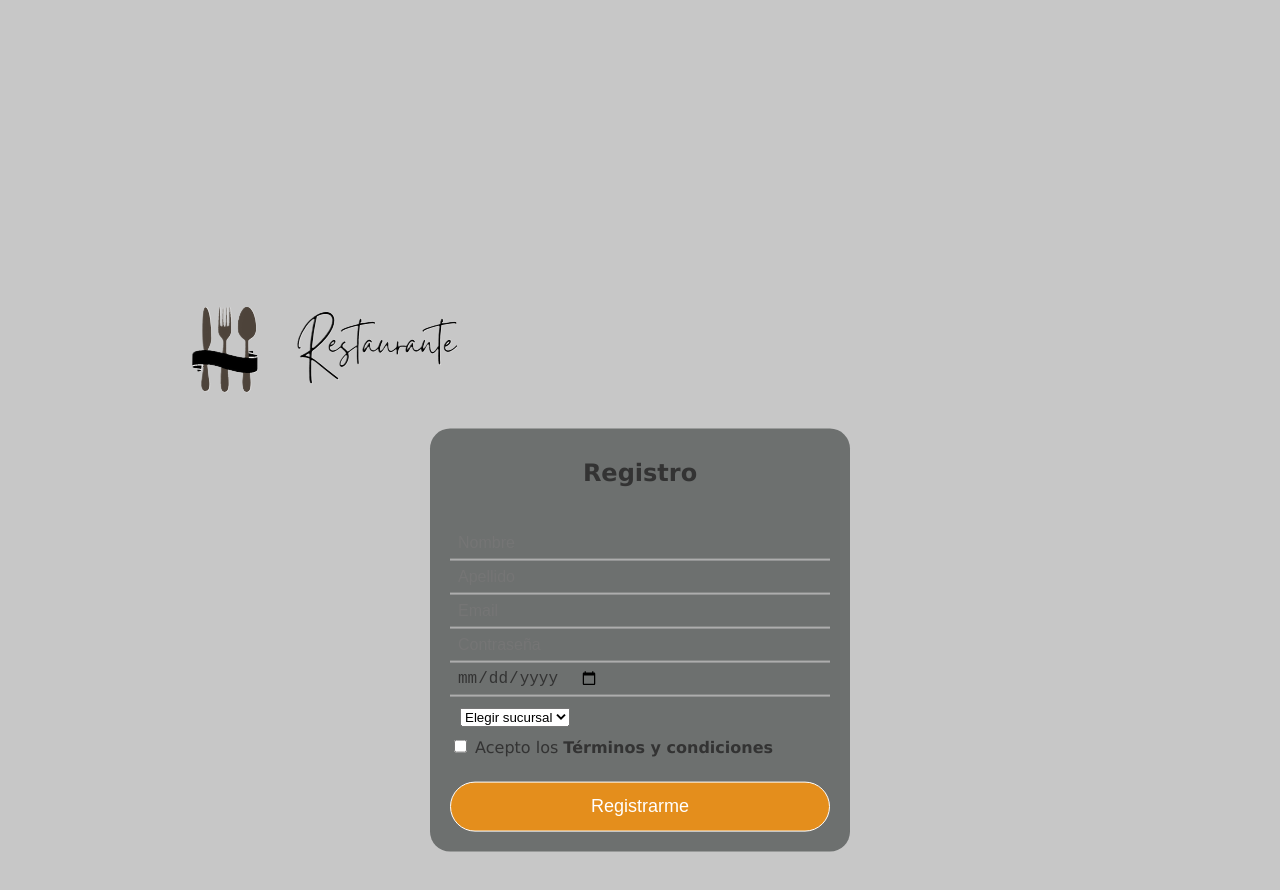
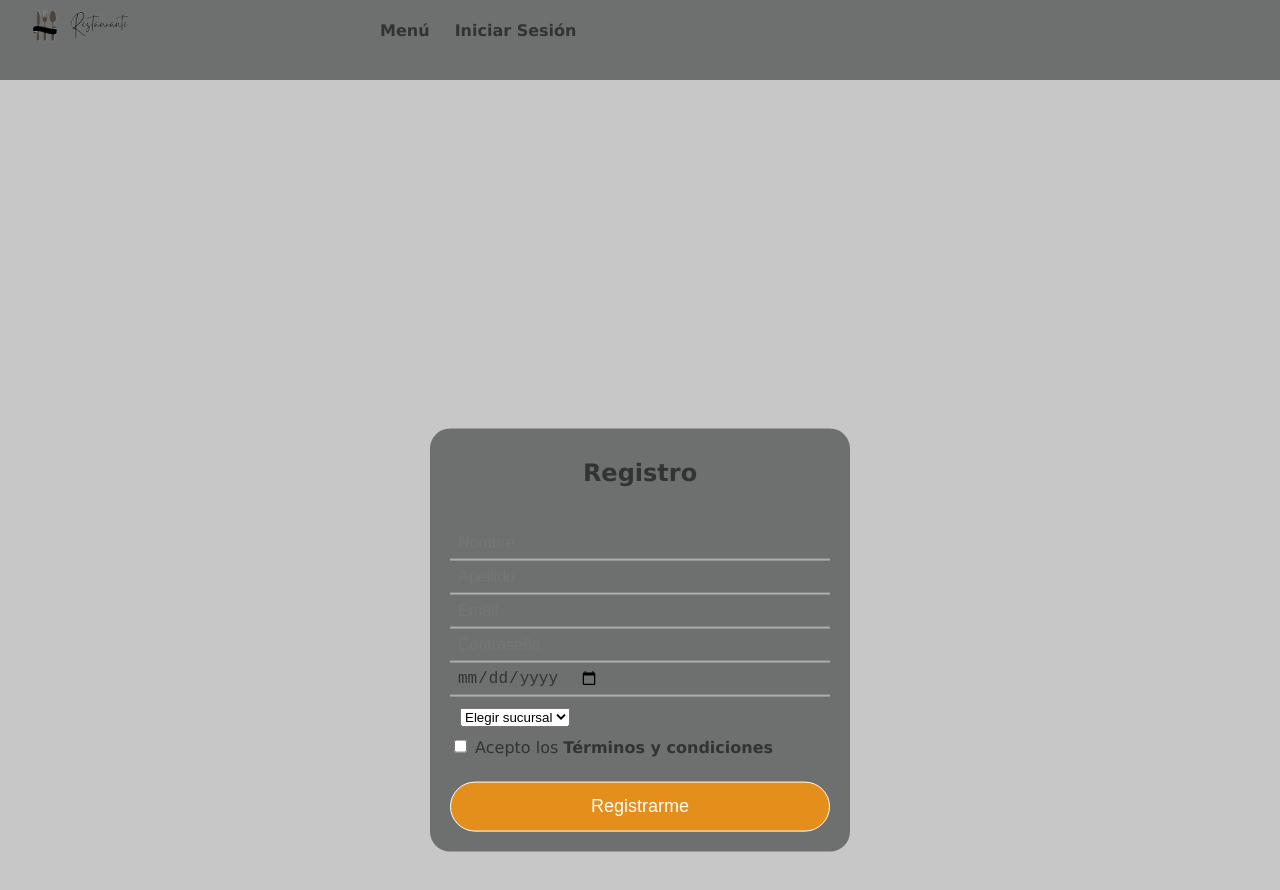
Before and after one commit to SolLannes95/Restaurante, a plain HTML site: page pages/registro.html in a window 1280 px wide. Drawn offline with Linux system fonts and the light colour scheme.

Commit message:
seguimos con los cambios

```diff
--- a/pages/registro.html
+++ b/pages/registro.html
@@ -10,14 +10,31 @@
 </head>
 
 <body class="body_registro">
-    <header class="header_registro">
-        <a class="" href="/index.html">
+    <header class="header">
+        <nav class="navegacion">
+            <!--ACA NO SÉ SI PONER LAS COSAS EN DIV O NO-->
             <a class="logo_header" href="/index.html">
-                <img src="/img/Logo.png">
-                <i class="logo"></i>
+              <div class="logo">
+                <img src="/img/Logo.png" width="180px" height="180px">
+               <!-- <i class="logo"></i> -->
+            </div>
             </a>
-        </a>
+                <!-- <span></span> -->
+            <ul class="list_nav">
+                <li class="list_item">
+                    <a class="link_nav"
+                        href="./menu.html">
+                        Menú</a>
+                </li>
+                <li class="list_item">
+                    <a class="link_nav login"
+                        href="./login.html">
+                        Iniciar Sesión</a>
+                </li>
+            </ul>
+        </nav>
     </header>
+
 
     <main id="main" class="main">
         <section class="seccion_registro">
```
Also changed, not shown: index.html (+26 -13 lines), pages/login.html (+0 -2 lines).
